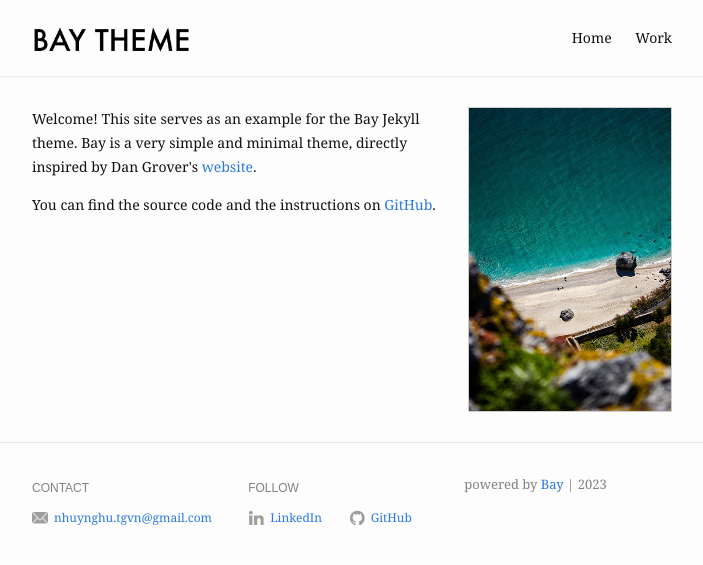
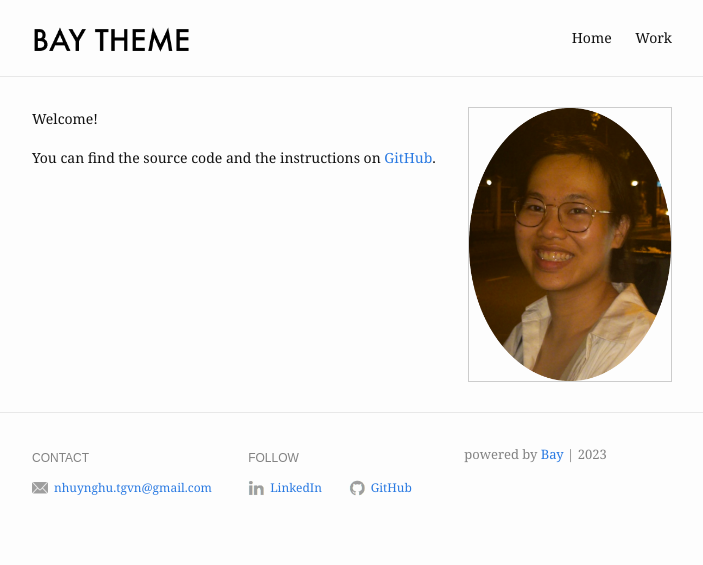
Before and after one commit to eliottvincent/bay, a Jekyll site: the page built from index.md, in a window 1280 px wide. Shown: the top 565 px of the page, without its empty margins (288-991 px from the left). Built offline with Jekyll 4.4.1, drawn with Linux system fonts in a browser that asks for light colours.

Commit message:
Update index.md

```diff
--- a/index.md
+++ b/index.md
@@ -1,12 +1,12 @@
 ---
 layout: home
 profile_picture:
-  src: /assets/img/profile-pic.jpg
+  src: /assets/img/nhuy_sg.png
   alt: website picture
 ---
 
 <p>
-  Welcome! This site serves as an example for the Bay Jekyll theme. Bay is a very simple and minimal theme, directly inspired by Dan Grover's <a href="http://dangrover.com">website</a>.
+  Welcome!
 </p>
 
 <p>
```
